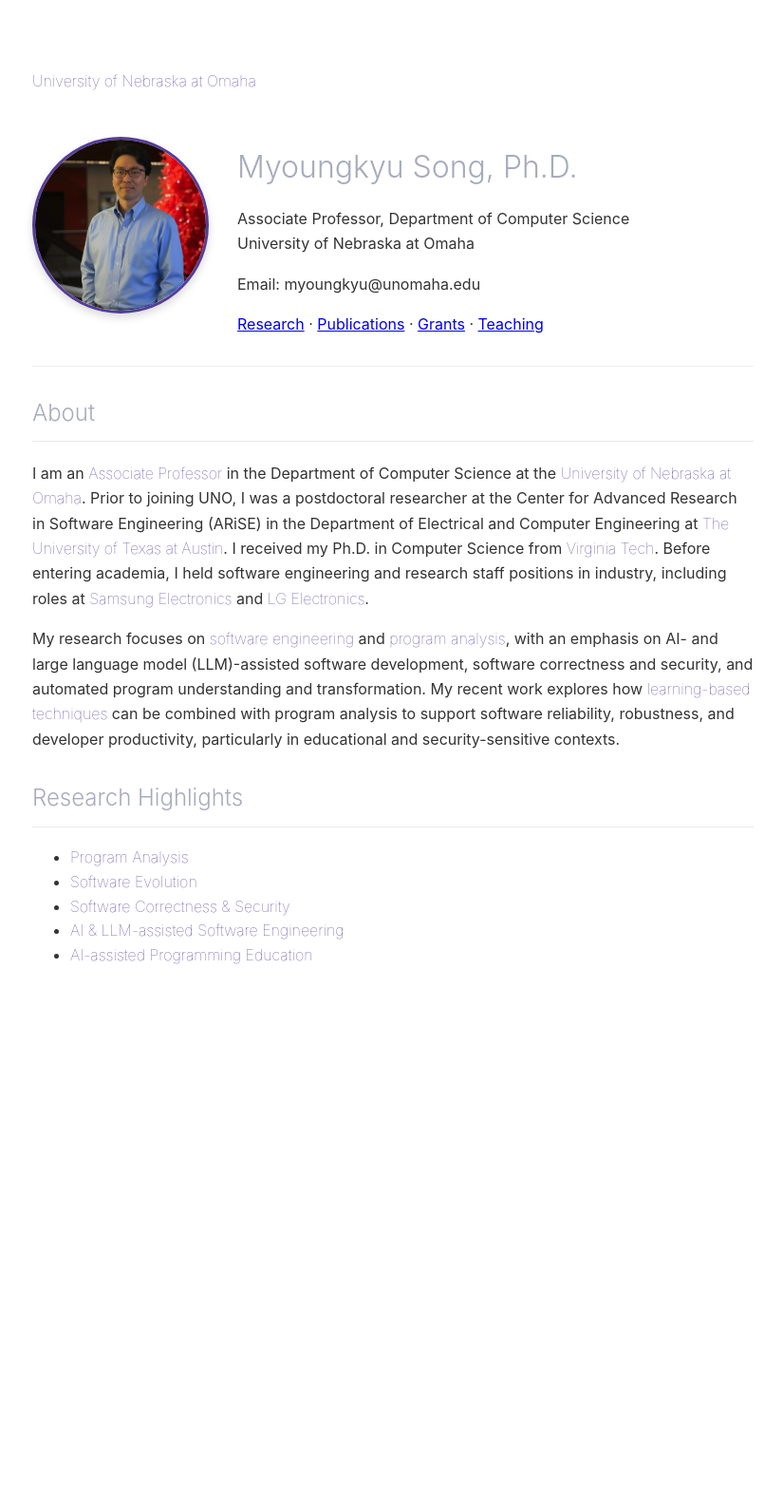
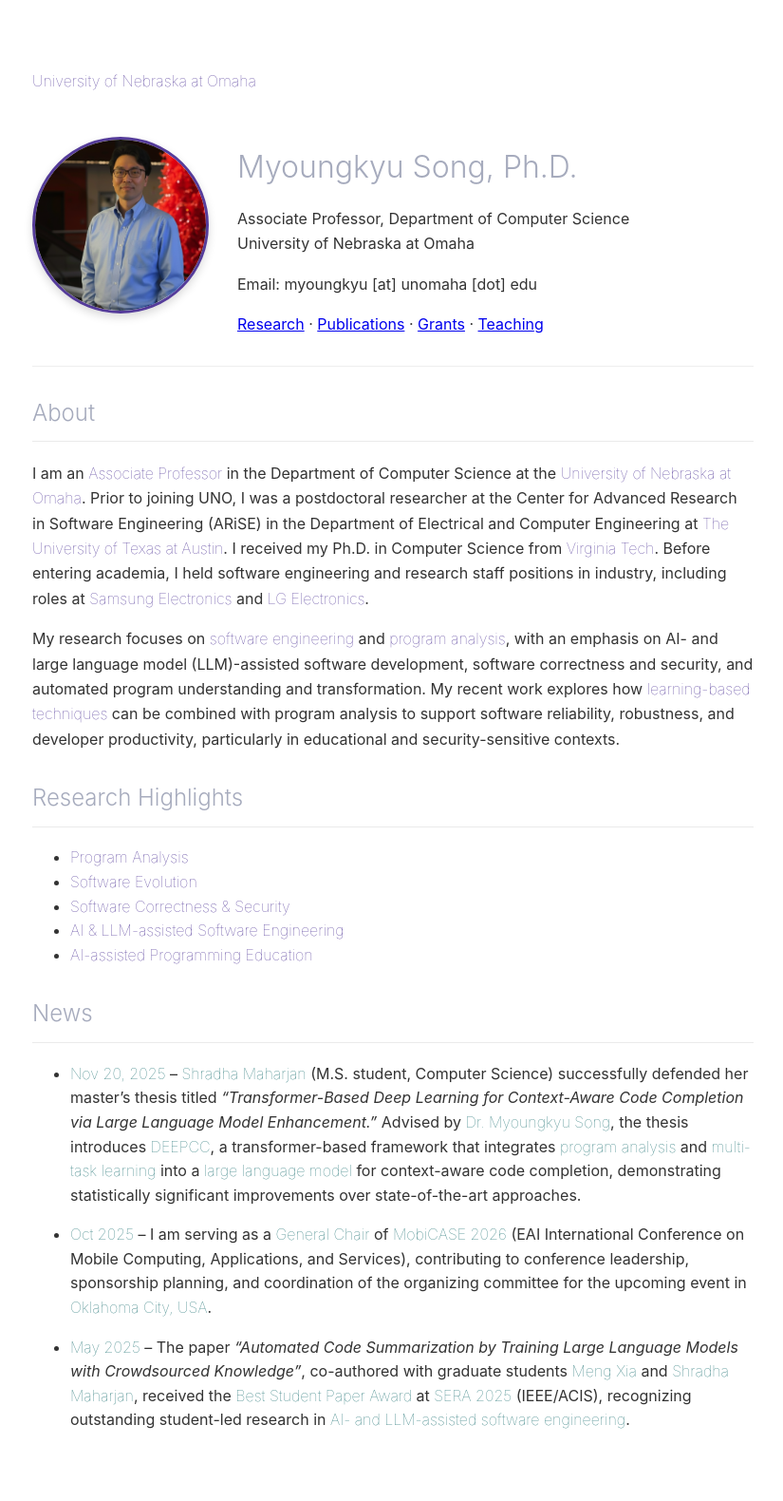
Before and after one commit to unose/unose.github.io, a Jekyll site: the page built from index.md, in a window 1280 px wide. Shown: the whole page at 95% size, without its empty margins (226-1051 px from the left). Built offline with Jekyll 4.4.1, drawn with Linux system fonts in a browser that asks for light colours; our own code applies the rules of GitHub Pages for plain Markdown files; before the commit the page ends 1090 px from its top, so only the background shows below that.

Commit message:
2026-01-01 23:31
Updated

```diff
--- a/_config.yml
+++ b/_config.yml
@@ -1,4 +1,5 @@
-title: ""
+title: Myoungkyu Song
+markdown: kramdown
 description: ""
 theme: jekyll-theme-minimal
 markdown: kramdown
--- a/index.md
+++ b/index.md
@@ -1,3 +1,9 @@
+---
+layout: default
+title: Myoungkyu Song
+permalink: /
+---
+
 <style>
   /* 기본 폰트 및 스타일 (기존 유지) */
   body {
@@ -59,7 +65,7 @@
     University of Nebraska at Omaha
   </p>
 
-  <p>Email: myoungkyu@unomaha.edu</p>
+  <p>Email: myoungkyu [at] unomaha [dot] edu</p>
 
   <p>
     <a href="research">Research</a> ·
@@ -87,3 +93,35 @@
   <li><span class="bio-highlight">AI & LLM-assisted Software Engineering</span></li>
   <li><span class="bio-highlight">AI-assisted Programming Education</span></li>
 </ul>
+
+<h2>News</h2>
+
+<ul class="news-list">
+  <li>
+    <strong>Nov 20, 2025</strong> – <strong>Shradha Maharjan</strong> (M.S. student, Computer Science) successfully defended her master’s thesis titled
+    <em>“Transformer-Based Deep Learning for Context-Aware Code Completion via Large Language Model Enhancement.”</em>
+    Advised by <strong>Dr. Myoungkyu Song</strong>, the thesis introduces <strong>DEEPCC</strong>, a transformer-based framework that integrates
+    <strong>program analysis</strong> and <strong>multi-task learning</strong> into a <strong>large language model</strong> for context-aware code completion,
+    demonstrating statistically significant improvements over state-of-the-art approaches.
+  </li>
+</ul>
+
+<ul class="news-list">
+  <li>
+    <strong>Oct 2025</strong> – I am serving as a <strong>General Chair</strong> of
+    <strong>MobiCASE 2026</strong> (EAI International Conference on Mobile Computing, Applications, and Services),
+    contributing to conference leadership, sponsorship planning, and coordination of the organizing committee
+    for the upcoming event in <strong>Oklahoma City, USA</strong>.
+  </li>
+</ul>
+
+<ul class="news-list">
+  <li>
+    <strong>May 2025</strong> – The paper
+    <em>“Automated Code Summarization by Training Large Language Models with Crowdsourced Knowledge”</em>,
+    co-authored with graduate students <strong>Meng Xia</strong> and <strong>Shradha Maharjan</strong>,
+    received the <strong>Best Student Paper Award</strong> at
+    <strong>SERA 2025</strong> (IEEE/ACIS), recognizing outstanding student-led research in
+    <strong>AI- and LLM-assisted software engineering</strong>.
+  </li>
+</ul>
```
Also changed, not shown: 1 other file.
